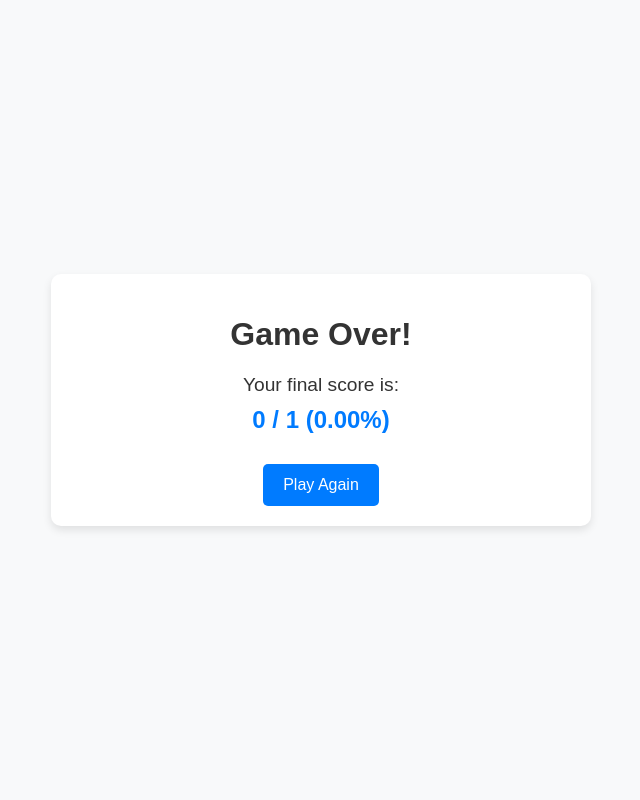
After one commit to Vania1412/anime-game, a Flask app: page /game_over in a window 1280 px wide. The commit adds this page. Shown: the whole page, without its empty margins (319-959 px from the left). Run offline with Flask 3, Linux system fonts and the light colour scheme.

Commit message:
game over

```diff
--- a/backend/app.py
+++ b/backend/app.py
@@ -114,39 +114,70 @@ def start_game():
 def answer_question():
     """Serve the current question and handle the answer"""
     try:
-        if 'current_question' not in game_data or game_data['current_question'] >= len(game_data['questions']):
+        # Get query parameters from the URL
+        current_question = int(request.args.get("current_question", 0))
+        score = int(request.args.get("score", 0))
+
+        # Check if questions exist
+        if current_question >= len(game_data['questions']):
             return jsonify({"error": "No more questions"}), 400
 
-        current_question = game_data['current_question']
+        # Get the current question and correct answer
         question = game_data['questions'][current_question]
         correct_answer = ANSWER_LIST[current_question]  # Get the correct answer
 
         if request.method == 'POST':
             # Handle the submitted answer
-            answer = request.form.get('answer')
+            answer = request.form.get('answer', '').strip().lower()
+
             # Check if the answer is correct
-            if answer.strip() == correct_answer:
-                game_data['score'] += 1
+            if answer == correct_answer.lower():
+                score += 1  # Increase score
                 message = "Correct!"
             else:
                 message = f"Incorrect! The correct answer is: {correct_answer}"
 
             # Move to the next question
-            game_data['current_question'] += 1
+            current_question += 1
 
-            # If there are more questions, redirect to the next question page
-            if game_data['current_question'] < len(game_data['questions']):
-                return render_template('question.html', question=question, message=message)
+            # Redirect to the next question with updated score in URL
+            if current_question < len(game_data['questions']):
+                return render_template(
+                    'question.html',
+                    question=question,
+                    message=message,
+                    next_url=f"/question?current_question={current_question}&score={score}"
+                )
             else:
-                # Game ends
-                return render_template('game_over.html', score=game_data['score'])
+                # Game over: Show final score
+                return render_template(
+                    'game_over.html',
+                    score=score,
+                    total_questions=len(game_data['questions'])
+                )
 
-        # Render the question page with the current question's data
-        return render_template('question.html', question=question, message=None)
+        # Render the question page with the current question
+        return render_template(
+            'question.html',
+            question=question,
+            message=None,
+            next_url=f"/question?current_question={current_question+1}&score={score}"
+        )
 
     except Exception as e:
         app.logger.error(f"Error in answer_question route: {e}")
         return jsonify({"error": "Internal server error"}), 500
 
+@app.route('/game_over')
+def game_over():
+    """Render the game over page with the final score."""
+    final_score = game_data.get('score', 0)
+
+    # Reset game data for a new game
+    game_data.clear()
+
+    return render_template('game_over.html', score=final_score)
+
+
 if __name__ == '__main__':
     app.run(debug=True)
--- /dev/null
+++ b/backend/templates/game_over.html
@@ -0,0 +1,93 @@
+<!DOCTYPE html>
+<html lang="en">
+<head>
+    <meta charset="UTF-8">
+    <meta name="viewport" content="width=device-width, initial-scale=1.0">
+    <title>Game Over</title>
+    <style>
+        body {
+            font-family: Arial, sans-serif;
+            background-color: #f8f9fa;
+            color: #333;
+            margin: 0;
+            padding: 0;
+            display: flex;
+            justify-content: center;
+            align-items: center;
+            height: 100vh;
+            text-align: center;
+        }
+
+        .game-container {
+            width: 80%;
+            max-width: 500px;
+            padding: 20px;
+            background-color: #fff;
+            border-radius: 10px;
+            box-shadow: 0px 4px 8px rgba(0, 0, 0, 0.1);
+        }
+
+        h1 {
+            font-size: 2rem;
+            color: #333;
+        }
+
+        p {
+            font-size: 1.2rem;
+            margin: 10px 0;
+        }
+
+        .score {
+            font-size: 1.5rem;
+            font-weight: bold;
+            color: #007bff;
+        }
+
+        button {
+            padding: 12px 20px;
+            background-color: #007bff;
+            color: white;
+            border: none;
+            border-radius: 5px;
+            cursor: pointer;
+            font-size: 1rem;
+            margin-top: 20px;
+        }
+
+        button:hover {
+            background-color: #0056b3;
+        }
+    </style>
+<!DOCTYPE html>
+<html lang="en">
+<head>
+    <meta charset="UTF-8">
+    <meta name="viewport" content="width=device-width, initial-scale=1.0">
+    <title>Game Over</title>
+    <script>
+        document.addEventListener("DOMContentLoaded", function () {
+            // Get score and total questions from URL parameters
+            const urlParams = new URLSearchParams(window.location.search);
+            const score = urlParams.get("score") || 0;
+            const totalQuestions = urlParams.get("total_questions") || 1; // Avoid division by zero
+
+            // Calculate percentage score
+            const percentage = ((score / totalQuestions) * 100).toFixed(2);
+
+            // Display the score
+            document.getElementById("score-text").textContent = `${score} / ${totalQuestions} (${percentage}%)`;
+        });
+    </script>
+</head>
+<body>
+    <div class="game-container">
+        <h1>Game Over!</h1>
+        <p>Your final score is:</p>
+        <p class="score" id="score-text">Loading...</p>
+
+        <form action="/" method="get">
+            <button type="submit">Play Again</button>
+        </form>
+    </div>
+</body>
+</html>
```
Also changed, not shown: backend/templates/question.html (+25 -8 lines).
